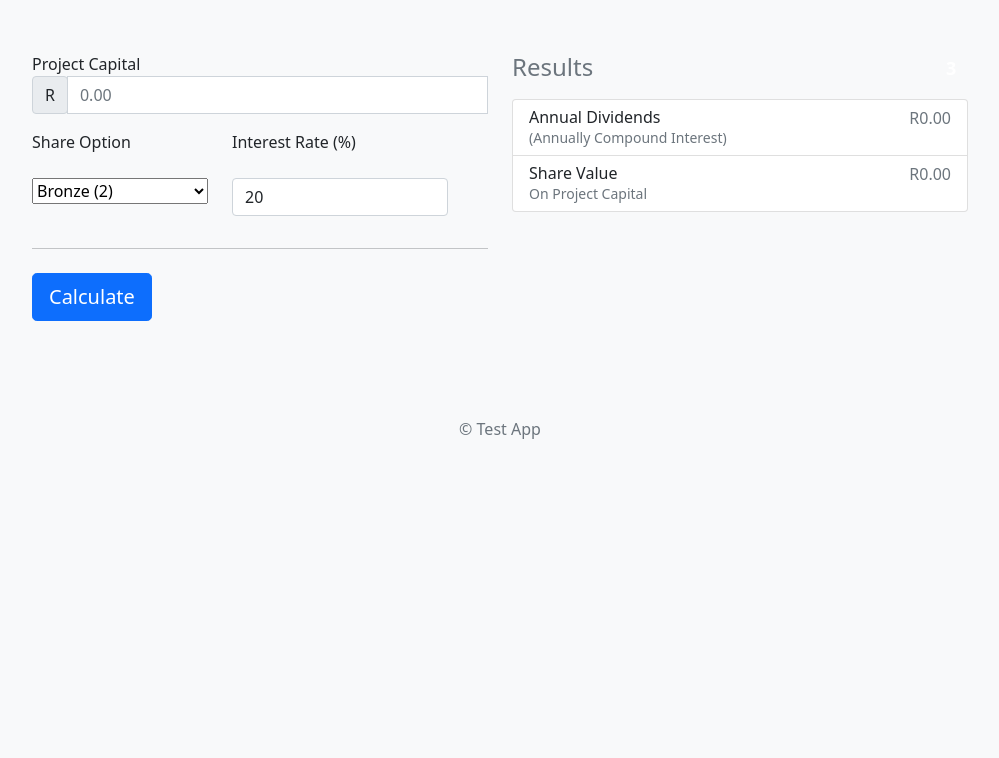
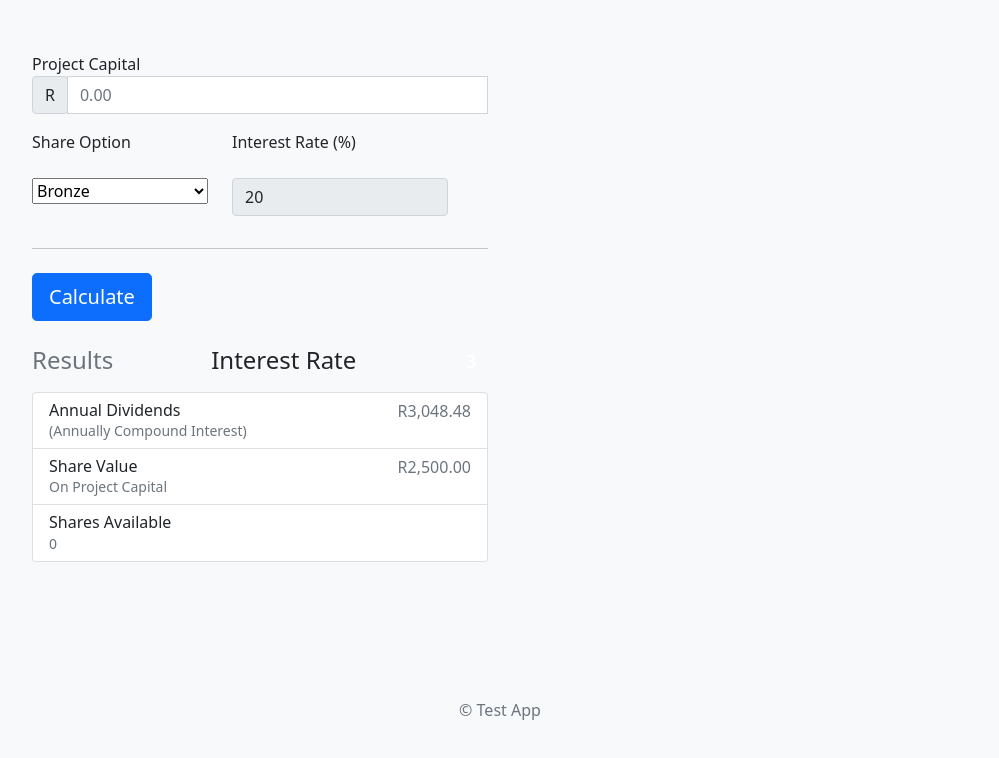
Before and after one commit to kinsleykajiva/htm-linterset-calculator, a plain HTML site: page index.html in a window 1280 px wide. Shown: the part 186-944 px from the top of the page, without its empty margins (140-1139 px from the left). Before the commit the page ends 800 px from the top, so only its background shows below. Drawn offline with Linux system fonts and the light colour scheme.

Commit message:
made updates

```diff
--- a/index.html
+++ b/index.html
@@ -17,14 +17,69 @@
 
 <div class="container">
     <div class="py-5 text-center">
-        <img class="d-block mx-auto mb-4" src="https://getbootstrap.com/docs/4.0/assets/brand/bootstrap-solid.svg" alt="" width="72" height="72">
+        <img class="d-block mx-auto mb-4" src="https://getbootstrap.com/docs/4.0/assets/brand/bootstrap-solid.svg"
+             alt="" width="72" height="72">
         <h2>Calculator App</h2>
     </div>
 
     <div class="row">
+
+        <div class="col-md-6 order-md-1">
+
+            <form class="needs-validation" novalidate onSubmit="return false">
+
+                <div class="mb-3">
+                    <label for="capitalAmountInput">Project Capital</label>
+                    <div class="input-group">
+                        <div class="input-group-prepend">
+                            <span class="input-group-text">R</span>
+                        </div>
+                        <input type="number" class="form-control" id="capitalAmountInput" placeholder="0.00" required>
+                        <input type="hidden" class="form-control"  id="capitalAmount"
+                               placeholder="0.00" required>
+                        <div class="invalid-feedback" style="width: 100%;">
+                            Your capital Amount is required.
+                        </div>
+                    </div>
+                </div>
+
+                <div class="row">
+                    <div class="col-md-5 mb-3">
+                        <label for="selectShareOption">Share Option</label> <br><br>
+                        <select onchange="showShares()" class="custom-select d-block w-100" id="selectShareOption"
+                                required>
+
+                            <option selected="selected" value="2"> Bronze</option>
+                            <option value="3"> Silver</option>
+                            <option value="4"> Gold</option>
+                            <option value="5"> Platinum</option>
+                        </select>
+                        <div class="invalid-feedback">
+                            Please select a valid Option.
+                        </div>
+                    </div>
+                    <div class="col-md-6 mb-3">
+                        <label for="interestRate">Interest Rate (%)</label><br><br>
+                        <input type="number" readonly="readonly" class="form-control" id="interestRate" placeholder="" value="20" required>
+                        <div class="invalid-feedback">
+                            Valid number is required.
+                        </div>
+                    </div>
+                </div>
+
+
+                <hr class="mb-4">
+                <button class="btn btn-primary btn-lg btn-block" onclick="calculate()"> Calculate</button>
+            </form>
+        </div>
+    </div>
+
+    <br>
+
+    <div class="row">
         <div class="col-md-6 order-md-2 mb-4">
             <h4 class="d-flex justify-content-between align-items-center mb-3">
-                <span class="text-muted">Results</span>
+                <span class="text-muted">Results</span>Interest Rate
                 <span class="badge badge-secondary badge-pill">3</span>
             </h4>
             <ul class="list-group mb-3">
@@ -32,7 +87,7 @@
 
                 <li class="list-group-item d-flex justify-content-between lh-condensed">
                     <div>
-                        <h6 class="my-0">Annual Dividends  </h6>
+                        <h6 class="my-0">Annual Dividends </h6>
                         <small class="text-muted">(Annually Compound Interest)</small>
                     </div>
                     <span class="text-muted" id="dividentValue">R0.00</span>
@@ -44,58 +99,21 @@
                     </div>
                     <span class="text-muted" id="dividentValuePrincipal">R0.00</span>
                 </li>
+                <li class="list-group-item d-flex justify-content-between lh-condensed">
+                    <div>
+                        <h6 class="my-0">Shares Available </h6>
+                        <small class="text-muted" id="txtSharesAvailable"> </small>
+                    </div>
+
+                </li>
 
 
             </ul>
 
 
         </div>
-        <div class="col-md-6 order-md-1">
-
-            <form class="needs-validation" novalidate onSubmit="return false">
-
-                <div class="mb-3">
-                    <label for="capitalAmount">Project Capital</label>
-                    <div class="input-group">
-                        <div class="input-group-prepend">
-                            <span class="input-group-text">R</span>
-                        </div>
-                        <input type="number" class="form-control" id="capitalAmount" placeholder="0.00" required>
-                        <div class="invalid-feedback" style="width: 100%;">
-                            Your capital Amount is required.
-                        </div>
-                    </div>
     </div>
 
-                <div class="row">
-                    <div class="col-md-5 mb-3">
-                        <label for="selectShareOption">Share Option</label> <br><br>
-                        <select class="custom-select d-block w-100" id="selectShareOption" required>
-
-                            <option selected="selected" value="2" > Bronze (2) </option>
-                            <option value="3" > Silver (3) </option>
-                            <option value="4" > Gold  (4)</option>
-                            <option value="5" > Platinum (5) </option>
-                        </select>
-                        <div class="invalid-feedback">
-                            Please select a valid Option.
-                        </div>
-                    </div>
-                    <div class="col-md-6 mb-3">
-                        <label for="interestRate">Interest Rate (%)</label><br><br>
-                        <input type="number" class="form-control" id="interestRate" placeholder="" value="20" required>
-                        <div class="invalid-feedback">
-                            Valid first name is required.
-                        </div>
-                    </div>
-                </div>
-
-
-                <hr class="mb-4">
-                <button class="btn btn-primary btn-lg btn-block" onclick="calculate()"> Calculate </button>
-            </form>
-        </div>
-    </div>
 
     <footer class="my-5 pt-5 text-muted text-center text-small">
         <p class="mb-1">&copy; Test App </p>
@@ -106,63 +124,115 @@
 <!-- Bootstrap core JavaScript
 ================================================== -->
 <!-- Placed at the end of the document so the pages load faster -->
-<script src="js/jquery-3.2.1.slim.min.js" ></script>
-<script src="js/accounting.js" ></script>
+<script src="js/jquery-3.2.1.slim.min.js"></script>
+<script src="js/accounting.js"></script>
 <script src="js/popper.min.js"></script>
 <script src="js/bootstrap.min.js"></script>
 <script src="js/holder.min.js"></script>
 <script>
     accounting.settings = {
         currency: {
-            symbol : "R",   // default currency symbol is '$'
+            symbol: "R",   // default currency symbol is '$'
             format: "%s%v", // controls output: %s = symbol, %v = value/number (can be object: see below)
-            decimal : ".",  // decimal point separator
+            decimal: ".",  // decimal point separator
             thousand: ",",  // thousands separator
-            precision : 2   // decimal places
+            precision: 2   // decimal places
         },
         number: {
-            precision : 0,  // default precision on numbers is 0
+            precision: 0,  // default precision on numbers is 0
             thousand: ",",
-            decimal : "."
+            decimal: "."
         }
     }
+// 2500 (1 + (.2÷12)^(12×1))
+
+    // A = P((1+(R/N)) ^ (N*T))
+    // a = 2500 ((1+(.2/12)) ^ (12*1))
+
     // const principal = 0;
-    const time = 5;
+    const time = 1;
     let rate = 0;
-    const n = 1;
-    let rations  = [2,3,4,5] ;
-    const calculateDividend = (ratio ,totalAmount) =>{
-     return ( ( ratio / rations.reduce((a, b) => a + b, 0)) * totalAmount ) .toFixed(2);
+    const n = 12;
+    let rations = [2, 3, 4, 5];
+    const calculateDividend = (ratio, totalAmount) => {
+        return ((ratio / rations.reduce((a, b) => a + b, 0)) * totalAmount).toFixed(2);
     }
     const compoundInterest = (p, t, r, n) => {
-        const amount = p * (Math.pow((1 + (r / n)), (n * t)));
-        return amount - p;
+        return   p * (Math.pow((1 + (r / n)), (n * t)));
     };
+
     function calculate() {
-        const capitalAmount =  $("#capitalAmount").val().trim();
-        if(capitalAmount === ''){
-            alert('capitalAmount Required !')
+        let capitalAmount = $("#capitalAmount").val().trim();
+        let capitalAmountInput = ($("#capitalAmountInput").val().trim());
+       /* if (capitalAmountInput === '') {
+            alert('capital Amount Required !')
             return;
+        }*/
+        if(capitalAmountInput === ''){
+            capitalAmountInput  ='0';
+          //  capitalAmountInput  ='0';
         }
+
+        capitalAmountInput = parseFloat(capitalAmountInput)
+        capitalAmountInput = Math.ceil(capitalAmountInput);
         const selectShareOption = parseFloat($("#selectShareOption").val().trim());
         const interestRate = $("#interestRate").val().trim();
 
-        rate  = parseFloat(interestRate) ;
+        rate = parseFloat(interestRate);
         rate = rate / 100;
-        const compoundInterestResult = parseFloat( compoundInterest ( parseFloat(capitalAmount),
+        console.log('rate' ,rate)
+
+        const compoundInterestResult = parseFloat(compoundInterest(parseFloat(capitalAmount),
                                                      time, rate, n)).toFixed(2);
-        const dividend = calculateDividend(selectShareOption ,compoundInterestResult ) ;
-        const dividentValuePrincipal = calculateDividend(selectShareOption , parseFloat(capitalAmount) ) ;
+        console.log('compoundInterestResult' ,compoundInterestResult)
+        const dividend = calculateDividend(selectShareOption, compoundInterestResult);
+        const dividentValuePrincipal = calculateDividend(selectShareOption, parseFloat(capitalAmount));
 
-        $("#dividentValue").text(accounting.formatMoney(dividend) + ' of ' + accounting.formatMoney(compoundInterestResult) );
+        $("#dividentValue").text(accounting.formatMoney( accounting.formatMoney(compoundInterestResult)));
 
-        $("#dividentValuePrincipal").text(accounting.formatMoney(dividentValuePrincipal) + ' of ' + accounting.formatMoney( parseFloat(capitalAmount)) );
+        let res = capitalAmountInput / shareValue;
+        res = res < 1 ? 0 : Math.ceil(res ) ;
+        console.log('TTTT',res ,capitalAmountInput , shareValue );
+
+        $("#txtSharesAvailable").text((res));
+        //    $("#dividentValuePrincipal").text(accounting.formatMoney(dividentValuePrincipal) + ' of ' + accounting.formatMoney( parseFloat(capitalAmount)) );
 
         //$("#dividentValue").text("$" +  parseFloat( compoundInterest ( principal, time, rate, n)).toFixed(2) )
 
 
     }
 
+    let shareValue = 0;
+
+    function showShares() {
+        const val = $("#selectShareOption").val();
+        if (val === '2') {
+            shareValue = 2500;
+
+        }
+        if (val === '3') {
+            shareValue = 5000;
+
+        }
+        if (val === '4') {
+            shareValue = 7500;
+
+        }
+
+        if (val === '5') {
+            shareValue = 10000;
+
+        }
+
+        $("#capitalAmount").val(shareValue+'');
+
+        $("#dividentValuePrincipal").text(accounting.formatMoney(shareValue));
+
+        calculate()
+
+    }
+
+    showShares();
     /* (function() {
          'use strict';
 
```
Lines whose indentation alone changed are shown as unchanged.
